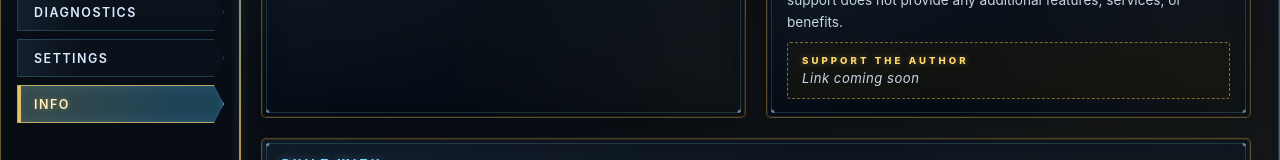
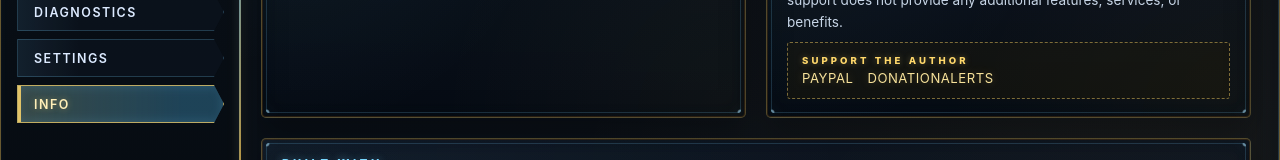
Before and after one commit to DizerArt/Sc2_Adjutant, a React (Vite) app in the folder 02_application/: page / in a window 1280 px wide. Both pictures are taken after a click on the button "INFO". Shown: the part 495-655 px from the top of the page. Built offline with nearby package versions, Linux system fonts and the light colour scheme.

Commit message:
Prepare 1.0.1 support links release

```diff
--- a/02_application/package.json
+++ b/02_application/package.json
@@ -1,6 +1,6 @@
 {
   "name": "sc2-assistant-application",
-  "version": "1.0.0",
+  "version": "1.0.1",
   "private": true,
   "type": "module",
   "description": "Desktop-first SC2 opponent analysis application foundation.",
@@ -59,7 +59,7 @@
     "@replaysremastered/sc2readerjs": "^0.1.9",
     "csv-parse": "^6.2.1",
     "csv-stringify": "^6.7.0",
-    "fast-xml-parser": "^5.7.2",
+    "fast-xml-parser": "^5.8.0",
     "react": "^19.2.5",
     "react-dom": "^19.2.5"
   },
--- a/02_application/src/renderer/components/AppShell.tsx
+++ b/02_application/src/renderer/components/AppShell.tsx
@@ -1664,7 +1664,24 @@ function InfoView({ t }: { readonly t: Translator }) {
           <p className="info-paragraph">{t("info.licenseBody")}</p>
           <div className="info-support">
             <span className="info-support-label">{t("info.supportAuthor")}</span>
-            <span className="info-support-link">{t("info.linkComingSoon")}</span>
+            <div className="info-support-links">
+              <a
+                className="info-support-link"
+                href="https://paypal.me/ArturioDiz"
+                rel="noreferrer"
+                target="_blank"
+              >
+                PayPal
+              </a>
+              <a
+                className="info-support-link"
+                href="https://www.donationalerts.com/r/retories"
+                rel="noreferrer"
+                target="_blank"
+              >
+                DonationAlerts
+              </a>
+            </div>
           </div>
         </div>
       </div>
--- a/02_application/src/renderer/styles/app.css
+++ b/02_application/src/renderer/styles/app.css
@@ -1499,11 +1499,25 @@ h3 {
   text-shadow: 0 0 6px rgba(255, 216, 107, 0.35);
 }
 
+.info-support-links {
+  display: flex;
+  flex-wrap: wrap;
+  gap: 8px 14px;
+}
+
 .info-support-link {
-  color: #c7d5e6;
+  color: #f6e19a;
   font-size: 0.82rem;
-  font-style: italic;
   letter-spacing: 0.04em;
+  text-decoration: none;
+  text-transform: uppercase;
+  text-shadow: 0 0 8px rgba(255, 216, 107, 0.25);
+}
+
+.info-support-link:hover,
+.info-support-link:focus-visible {
+  color: #ffffff;
+  text-decoration: underline;
 }
 
 .info-stack-list,
```
Also changed, not shown: 02_application/src/main/electron/main.ts (+29 -1 lines), 1 other file (tests, documents, lock files or other folders).
